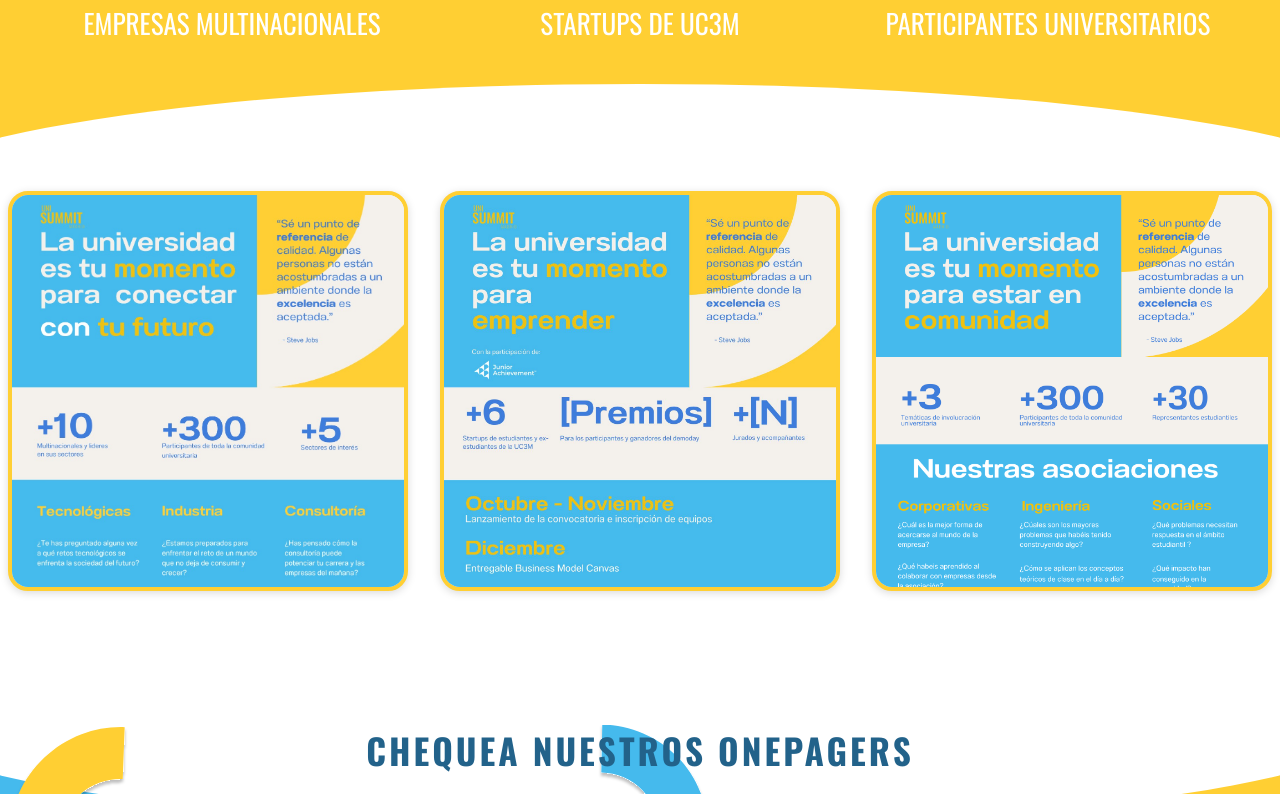
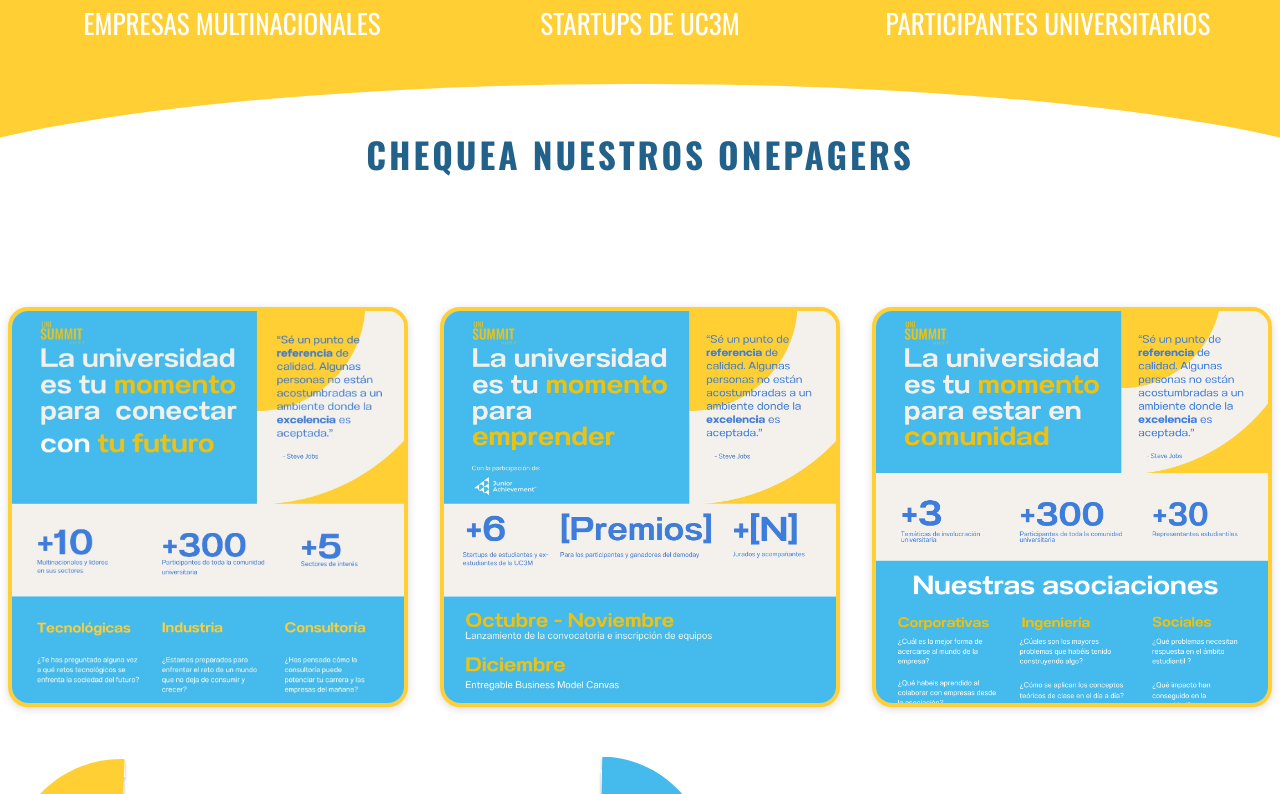
Before and after one commit to openuc3massociation/univ_summit, a React (Vite) app: page / in a window 1280 px wide. Shown: the part 2086-2880 px from the top of the page. Built offline with nearby package versions, Linux system fonts and the light colour scheme.

Commit message:
Cambiado de orden los onepagers y el titulo

```diff
--- a/src/components/Stats.tsx
+++ b/src/components/Stats.tsx
@@ -54,6 +54,9 @@ const Stats: FC = () => {
                 ))}
             </section>
             <section className="bubbles">
+                <div className="onepager-title">
+                    <h1>CHEQUEA NUESTROS ONEPAGERS</h1>
+                </div>
                 <div className="bubble">
                     <a href="/unisummit_dia_empresas_onepager.pdf" download>
                         <img src={empresas} alt="Empresas" className="bubble-img" />
@@ -64,9 +67,6 @@ const Stats: FC = () => {
                     <a href="/unisummit_dia_asociaciones_onepager.pdf" download>
                         <img src={asociaciones} alt="Participantes" className="bubble-img" />
                     </a>
-                </div>
-                <div className="onepager-title">
-                    <h1>CHEQUEA NUESTROS ONEPAGERS</h1>
                 </div>
             </section>
             <section className="mission-values">
--- a/src/styles/components/Stats.css
+++ b/src/styles/components/Stats.css
@@ -154,7 +154,7 @@
   max-width: none;
   height: 80px;
   background: transparent;
-  margin: 30% auto 2rem auto;
+  margin: 2rem auto;
   display: flex;
   flex-direction: row;
   align-items: center;
@@ -240,7 +240,7 @@
   }
 
   .bubble {
-    margin: 180px auto;
+    margin: 3rem auto;
     padding: 2rem;
     padding-left: 3rem;
     padding-right: 3rem;
@@ -547,7 +547,7 @@
 
 .onepager-title {
   text-align: center;
-  margin: 0 0 2rem 0;
+  margin: 4rem 0 2rem 0;
   z-index: 10001;
   position: relative;
 }
```
